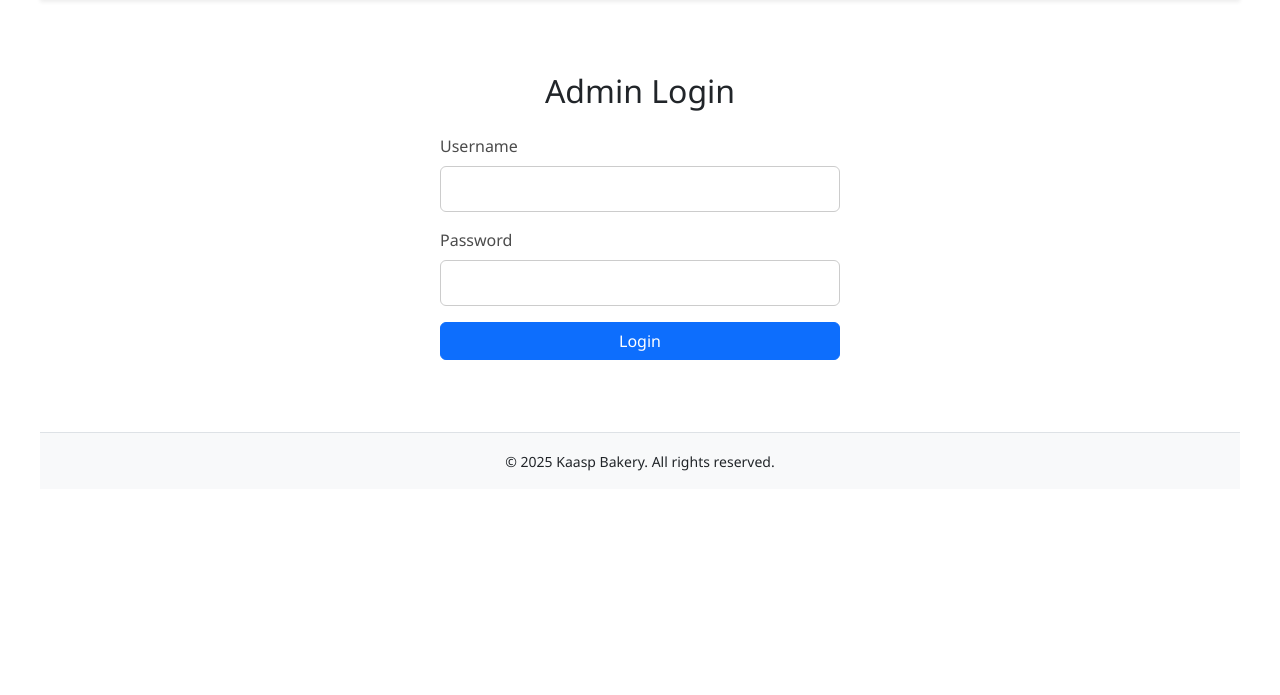
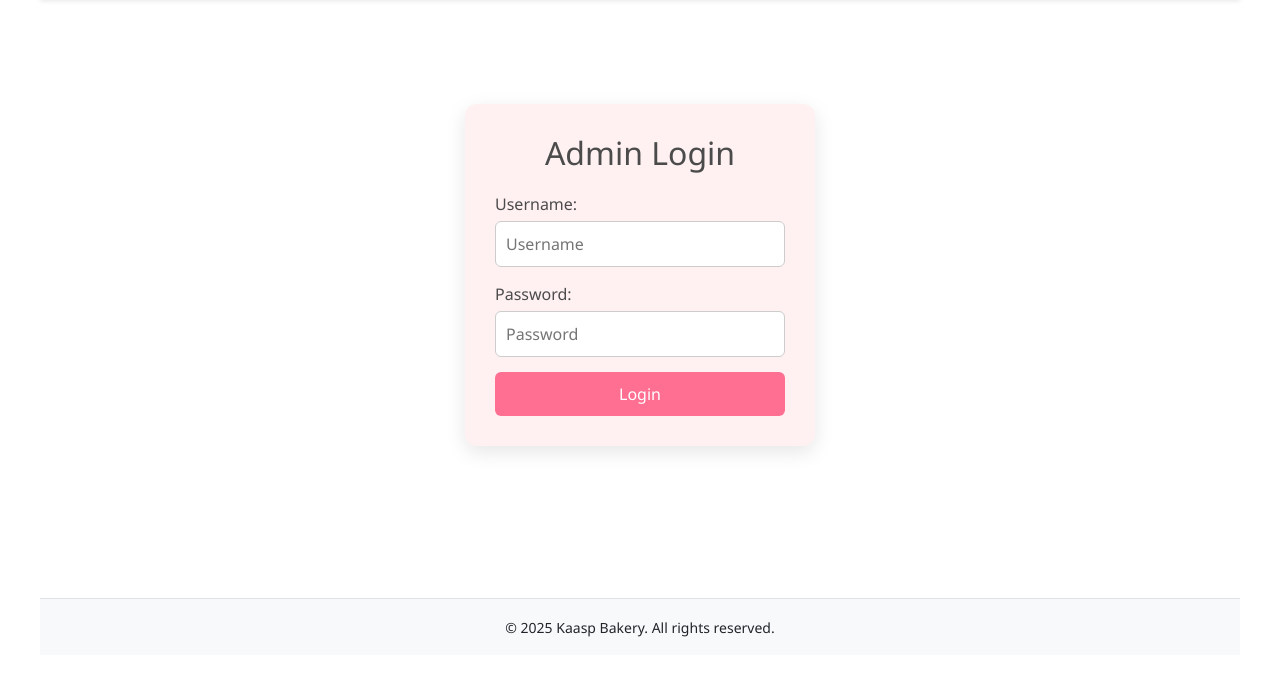
Before and after one commit to aimanaa6/final_project, a Python web app: template application/templates/adminlogin.html in a window 1280 px wide. Shown: the part 120-815 px from the top of the page. Before the commit the page ends 591 px from the top, so only its background shows below. Run offline with Jinja, Linux system fonts and the light colour scheme; the template is opened without the code that fills it, so the values that code supplies are empty.

Commit message:
EDIT: Added changes to the admin/login file

```diff
--- a/application/templates/adminlogin.html
+++ b/application/templates/adminlogin.html
@@ -1,25 +1,23 @@
-{% extends 'layout.html' %}
+{% extends "layout.html" %}
 
 {% block title %}Admin Login - Kaasp{% endblock %}
 
 {% block content %}
-<div class="container mt-5">
-    <h2 class="text-center">Admin Login</h2>
+<div class="login-container">
+  <form method="POST" action="{{ url_for('adminlogin') }}">
+    <h2>Admin Login</h2>
+
+    <label for="username">Username:</label>
+    <input type="text" id="username" name="username" placeholder="Username" required>
+
+    <label for="password">Password:</label>
+    <input type="password" id="password" name="password" placeholder="Password" required>
+
+    <button type="submit">Login</button>
+
     {% if error %}
-        <div class="alert alert-danger" role="alert">
-            {{ error }}
-        </div>
+      <div class="alert alert-danger">{{ error }}</div>
     {% endif %}
-    <form method="POST" class="mt-4" style="max-width: 400px; margin: 0 auto;">
-        <div class="mb-3">
-            <label for="username" class="form-label">Username</label>
-            <input type="text" class="form-control" id="username" name="username" required>
-        </div>
-        <div class="mb-3">
-            <label for="password" class="form-label">Password</label>
-            <input type="password" class="form-control" id="password" name="password" required>
-        </div>
-        <button type="submit" class="btn btn-primary w-100">Login</button>
-    </form>
+  </form>
 </div>
 {% endblock %}
```
Also changed, not shown: application/routes.py (+72 -11 lines), application/templates/contact.html (+4 -3 lines).
